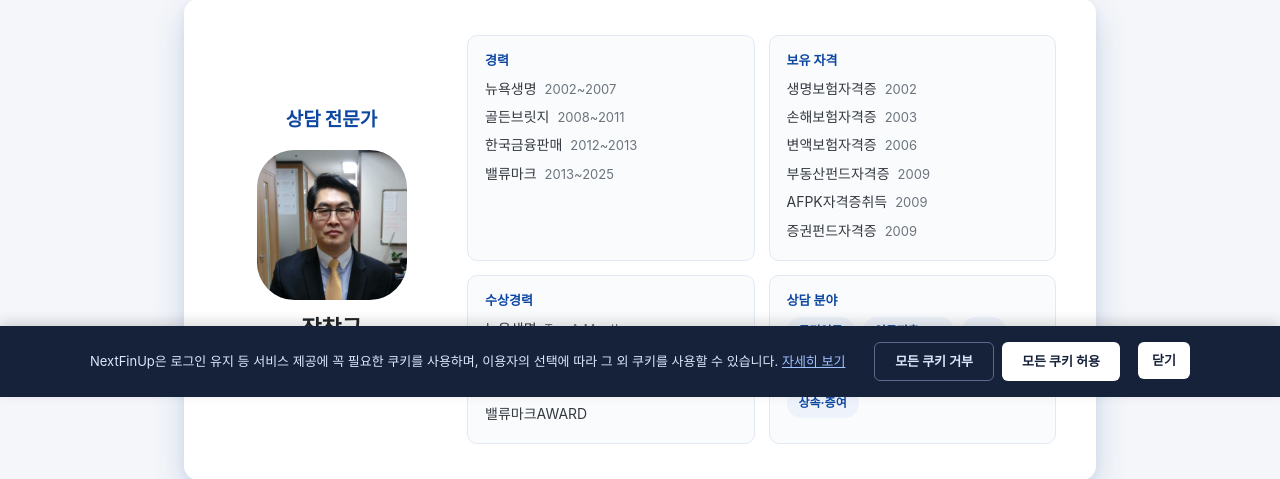
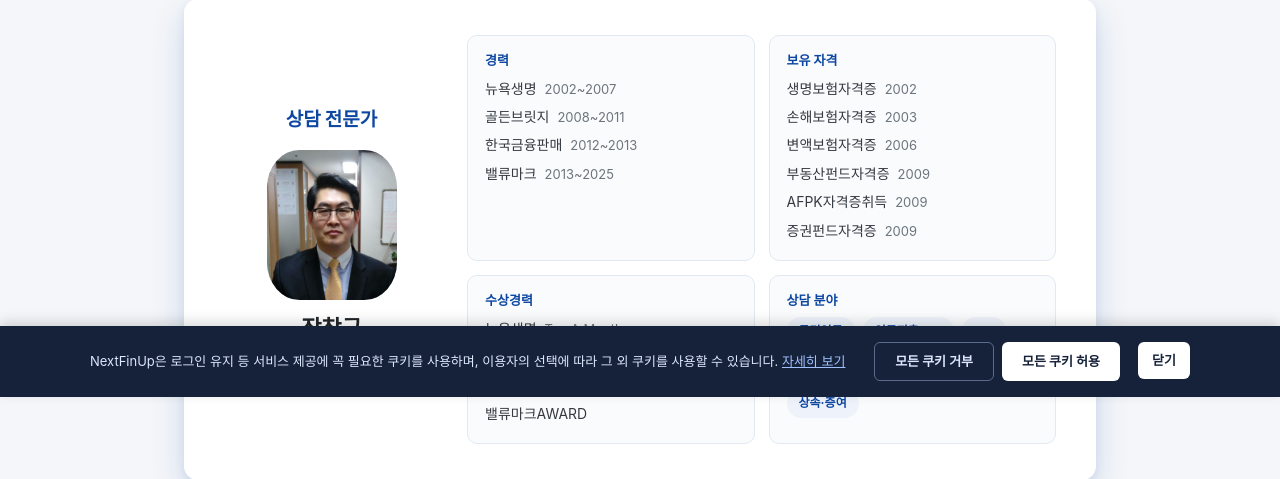
Before and after one commit to banks21c/aix_prjt_2026, a Django app: page /experts/ in a window 1280 px wide. Shown: the part 403-882 px from the top of the page. Run offline with Django 4.2, Linux system fonts and the light colour scheme; data comes from the database, SQL or seed files in the repository; data that the repository does not hold is empty.

Commit message:
Narrow expert1.png box by 10px each side (crop left/right)
Co-Authored-By: Claude Sonnet 5 <noreply@anthropic.com>
Claude-Session: https://claude.ai/code/session_01SmJr4yTYEDiKCqZbMLEgZL

```diff
--- a/articles/templates/articles/expert_consult.html
+++ b/articles/templates/articles/expert_consult.html
@@ -57,7 +57,7 @@
         }
         .ec-card h2 { font-size: 19px; font-weight: 800; color: var(--brand-primary, #0d47a1); margin: 0 0 20px; }
         .ec-photo {
-            width: 150px; height: 150px; border-radius: 25%;
+            width: 130px; height: 150px; border-radius: 25%;
             background: #e3ecfa; color: var(--brand-primary, #0d47a1);
             display: flex; align-items: center; justify-content: center;
             font-size: 46px; font-weight: 800; flex: 0 0 auto;
```
